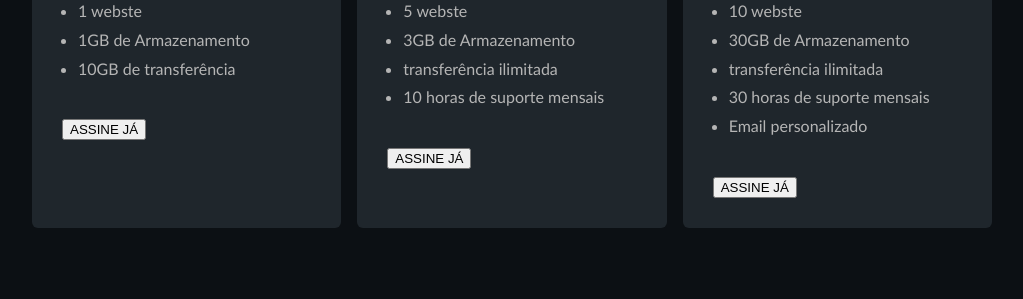
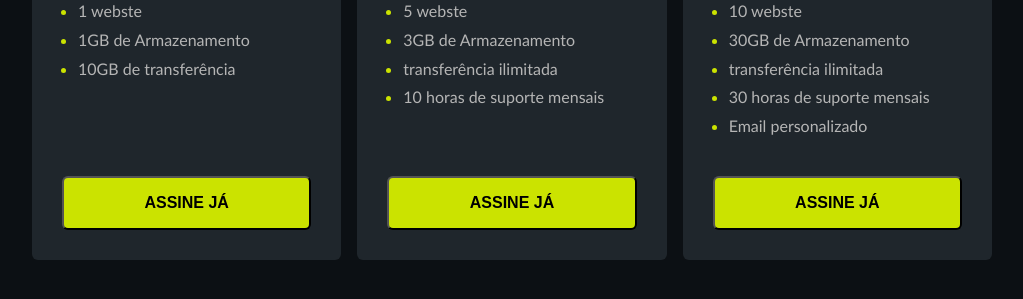
Before and after one commit to kaiquesilvadev/cards_ex3, a plain HTML site: page index.html in a window 1280 px wide. Shown: the part 397-696 px from the top of the page, without its empty margins (128-1151 px from the left). Drawn offline with Linux system fonts and the light colour scheme.

Commit message:
card finalizado

```diff
--- a/style.css
+++ b/style.css
@@ -52,6 +52,9 @@ header{
     background-color:#1f262c ;
     padding: 30px;
     border-radius: 6px;
+    display: flex;
+    flex-direction: column;
+
 
 }
 
@@ -64,7 +67,7 @@ header{
 }
 
 .pricing-plan p{
-    margin: 0;
+    margin: 0 ;
     font-size: 32px;
 }
 
@@ -77,8 +80,19 @@ header{
     color: #b5b5b5;
     padding-left: 16px ;
     line-height: 1.8;
+    flex-grow: 1;
+}
+
+.pricing-plan__features li::marker{
+   color: #cbe300;
 }
 
 .pricing-plan__cta{
-
+    color: black;
+    font-weight: 900;
+    background-color: #cbe300;
+    text-transform: uppercase;
+    border-radius: 6px;
+    font-size: 16px;
+    padding: 16px 0;
 }
```
